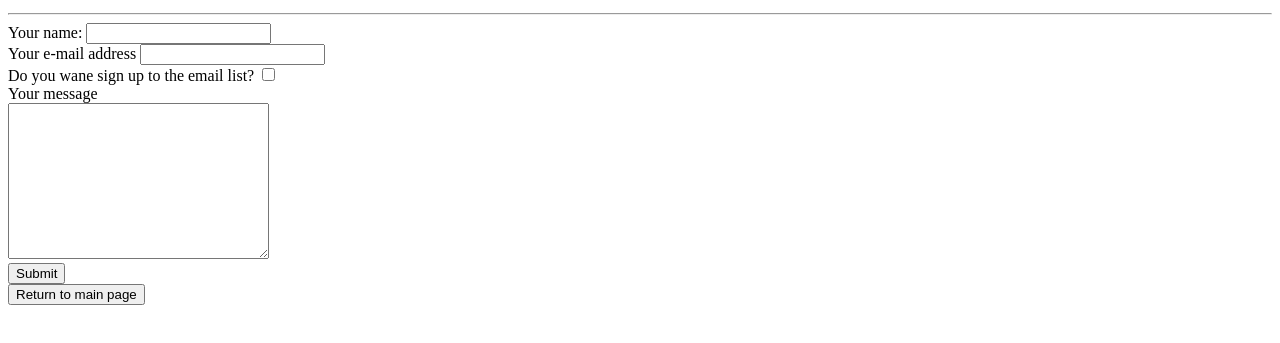
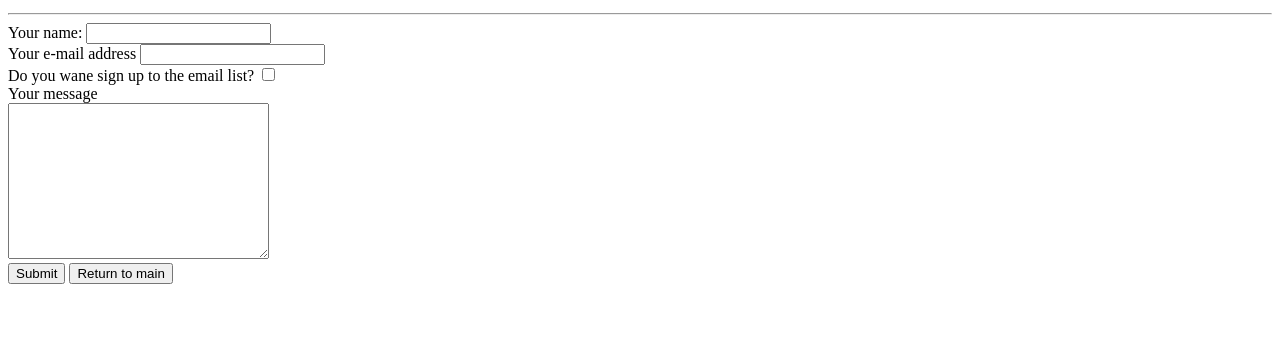
Before and after one commit to Leroy1983/CV, a plain HTML site: page contact.html in a window 1280 px wide. Shown: the part 101-444 px from the top of the page. Drawn offline with Linux system fonts and the light colour scheme.

Commit message:
update contact form

```diff
--- a/contact.html
+++ b/contact.html
@@ -17,11 +17,8 @@
     <input type="checkbox" name="signMeUp" value=""><br>
     <label>Your message</label><br>
     <textarea name="theMessage" rows="10" cols="30"></textarea><br>
-    <input type="submit" name=""><br>
+    <input type="submit" value="Submit">
+    <input type="button" onclick="window.location.href='index.html';" value="Return to main">
 </form>
-<button action="index.">
-        <label>Return to main page</label>
-
-</button>
 </body>
 </html>
```
